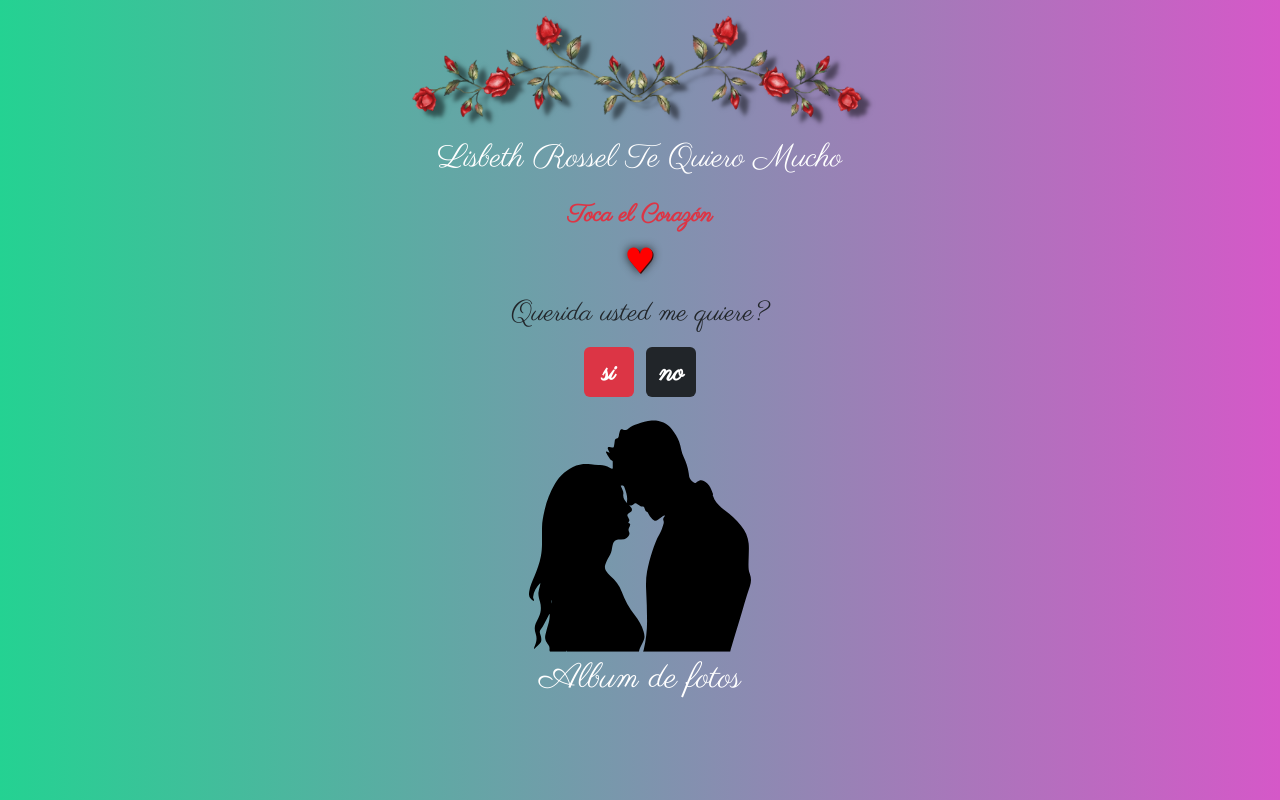
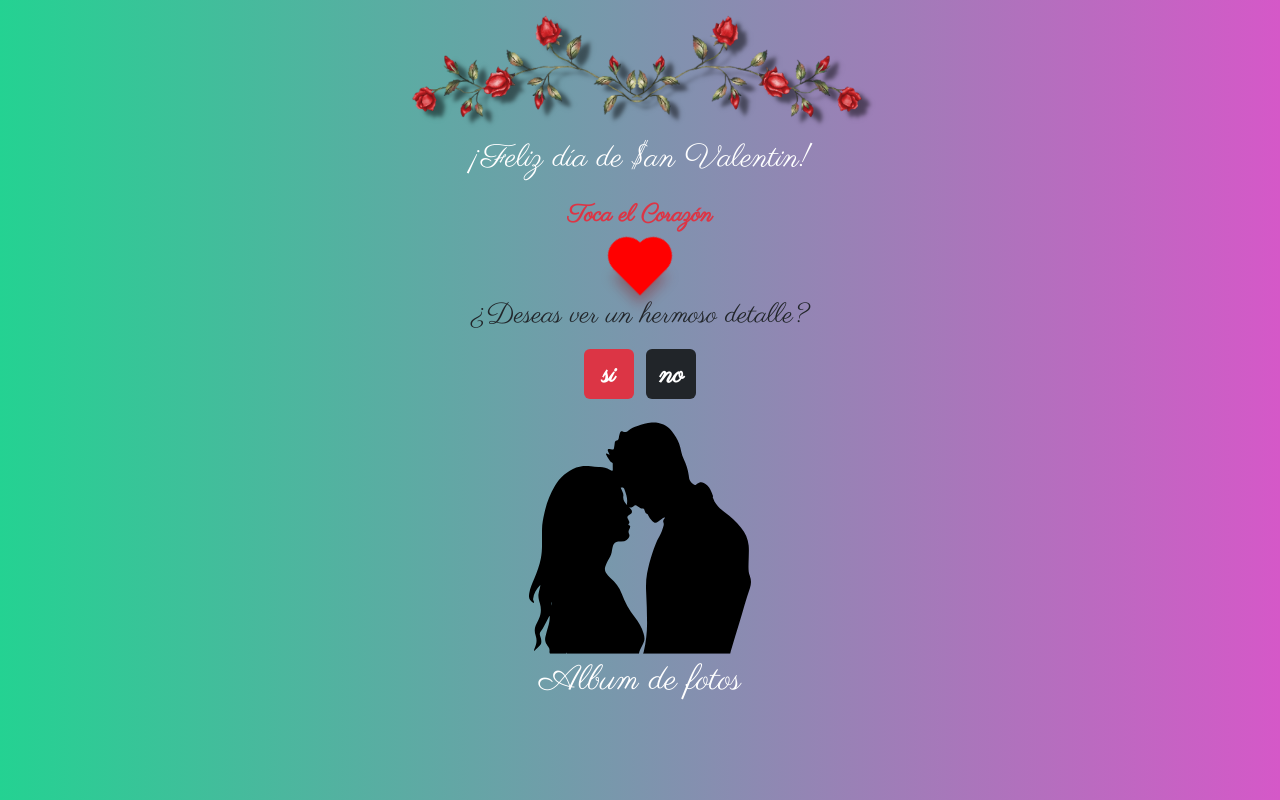
Before and after one commit to kikeProgramer007/mujer, a plain HTML site: page index.html in a window 1280 px wide. Drawn offline with nearby package versions, Linux system fonts and the light colour scheme; some packages are replaced by stand-ins of ours; a script that the page names is missing.

Commit message:
14 febrero - mejorar corazon

```diff
--- a/css/estilos.css
+++ b/css/estilos.css
@@ -38,22 +38,6 @@ body{
    position: relative;
 }
 
-/* Animación con keyframe llamada "latidos" */
-@keyframes latidos {
-    from { transform: none; }
-    50% { transform: scale(1.4); }
-    to { transform: none; }
-}
-/* En la clase corazon vamos a llamar latidos en la animación  */
-.corazon {
-	display: inline-block;
-	font-size:25px;
-	text-shadow: 0 0 10px #222,1px 1px  0 #450505;
-	color: red;
-	animation: latidos .5s infinite;
-	transform-origin: center;
-}
-
 .btn-album{
     text-decoration: none;
     font-size:35px;
@@ -87,3 +71,46 @@ body{
     max-width: 100%;
     }
 }
+
+.content-heart {
+    font-size: 1.2em;
+    font-size: 1.2em;
+    display: grid;
+    min-height: 60px;
+    justify-content: center;
+    align-content: center;
+  }
+  .heart{
+    box-shadow: 5px 5px 10px #880e0e60;
+    --size: 30px;
+    --color: red;
+    transform:rotate(45deg);
+    animation:beat 1s infinite alternate ease-in-out;
+  }
+  @keyframes beat{
+    to{
+      transform: rotate(45deg) scale(1.25);
+    }
+  }
+
+  .heart,
+  .heart::before,
+  .heart::after{
+      width: var(--size);
+      height: var(--size);
+      background:var(--color);
+  }
+  .heart::before,
+  .heart::after{
+    content:'';
+    display: block;
+    border-radius:50%;
+  }
+  .heart::before{
+    margin-top: calc(var(--size)*-.5);
+
+  }
+  .heart::after{
+    margin-top: calc(var(--size)* -0.5);
+    margin-left: calc(var(--size)* -0.5);
+  }
--- a/index.html
+++ b/index.html
@@ -26,14 +26,21 @@
                     <div class="breakpoint">
                         <img class="breakpoint" src="img/flor_top.png" />
                     </div>
-                    <h2  class="mb-4">Lisbeth Rossel Te Quiero Mucho</h2>
+                    <h2  class="mb-4">¡Feliz día de $an Valentin!</h2>
                     <h4 class="text-danger fw-bold mb-2">Toca el Corazón</h4>
-                    <button class="reproductor corazon mb-2 " style="border: none; background:none; width:50px; height: 50px; font-size: 35px; ">&#x2665;</button>
+                    <div class="content-heart">
+                        <div class="heart reproductor">
+                            <!-- <button class="reproductor corazon mb-2 " style="border: none; background:none; width:50px; height: 50px; font-size: 35px; ">&#x2665;</button> -->
+                        </div>
+                    </div>
+
                     <audio></audio>
-                    <h3 class="mb-3">Querida usted me quiere?</h3>
+                    <h3 class="mb-3">¿Deseas ver un hermoso detalle?</h3>
                 </header>
             </div>
         </div>
+
+
         <div class="d-flex justify-content-center">
             <div class="row mb-3">
                 <div class="col-12">
@@ -67,7 +74,7 @@
         let audioEtiqueta = document.querySelector("audio")
 
         boton.addEventListener("click", () => {
-            audioEtiqueta.setAttribute("src", "mp3/Enrique Iglesias - Heroe.mp3")
+            audioEtiqueta.setAttribute("src", "mp3/Amo-Axel.mp3")
             audioEtiqueta.play()
             console.log(`Reproduciendo: ${audioEtiqueta.src}`)
         })
--- a/js/script.js
+++ b/js/script.js
@@ -31,7 +31,7 @@ document.addEventListener('click', e => {
               Swal.fire({
                 title: 'Nooooo...',
                 width: 340,
-                text: 'Bueno al menos tuve el valor de intentarlo.',
+                text: '😭Entonces soy un soldado caido.💔',
                 color: '#fffff',
                 imageUrl: baseurl+'img/calamardo.gif',
                 background: 'linear-gradient(120deg, #89f7fe 0%, #66a6ff 100%)',
```
Also changed, not shown: album.html (+24 -24 lines), images/default.jpg (added), 1 other file.
